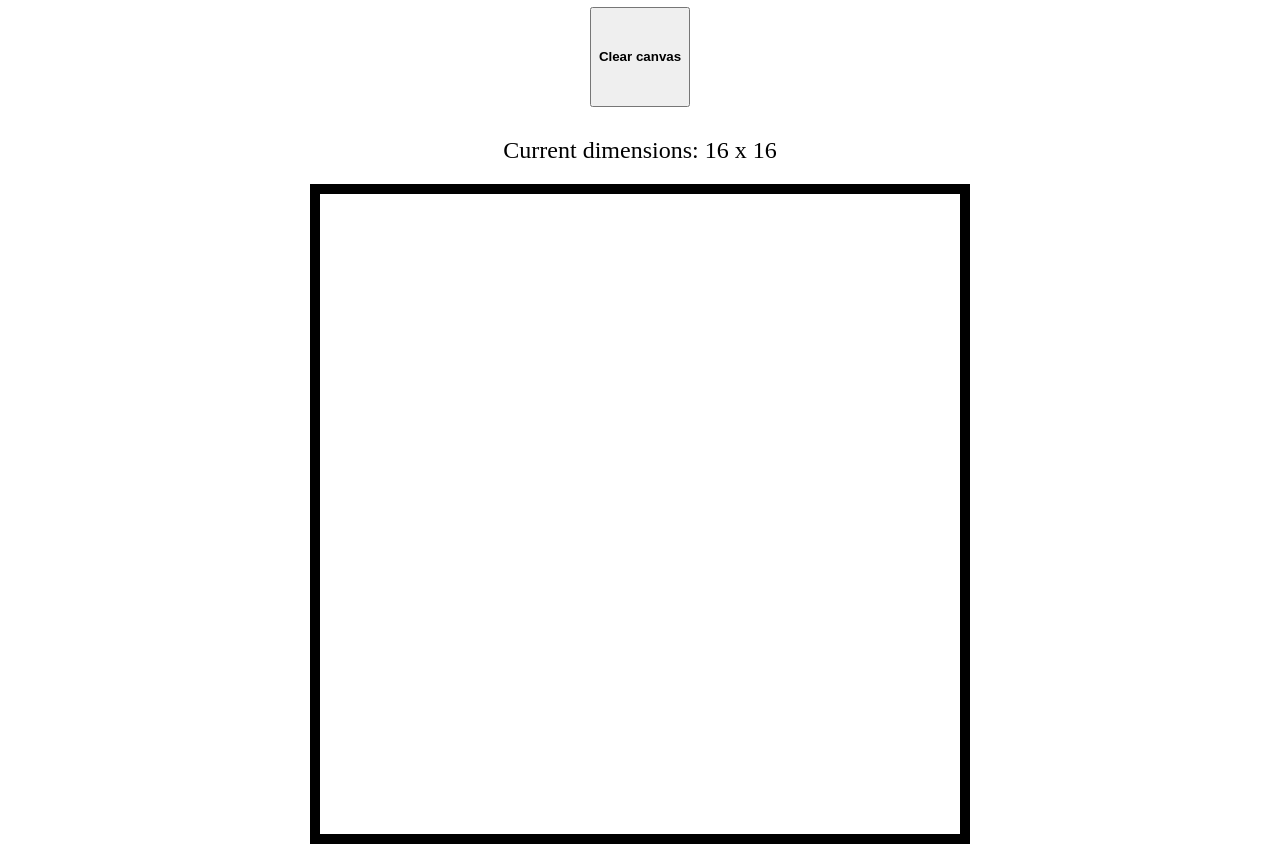
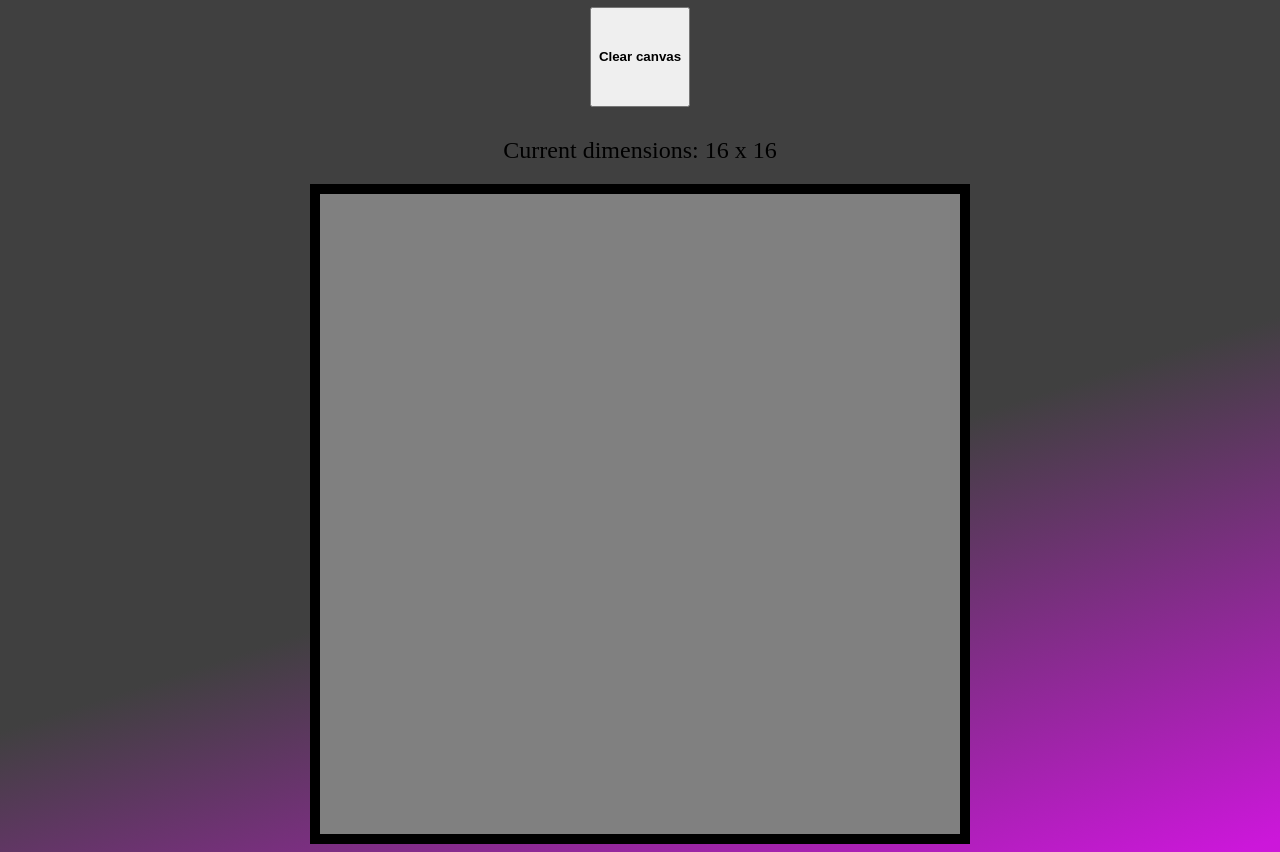
Before and after one commit to timalo/TOP_etchASketch, a plain HTML site: page index.html in a window 1280 px wide. Shown: the part 73-925 px from the top of the page. Drawn offline with Linux system fonts and the light colour scheme.

Commit message:
background color

```diff
--- a/style.css
+++ b/style.css
@@ -1,6 +1,10 @@
 .box {
     width: 40px;
     height: 40px;
+}
+
+body {
+    background: linear-gradient(162deg, rgba(64, 64, 64, 1) 60%, rgba(204,23,218,1) 99%);
 }
 
 .painted {
@@ -32,6 +36,7 @@ h1 {
 }
 
 #container {
+    background-color: grey;
     margin: auto;
     display: flex;
     flex-direction: row;
```
